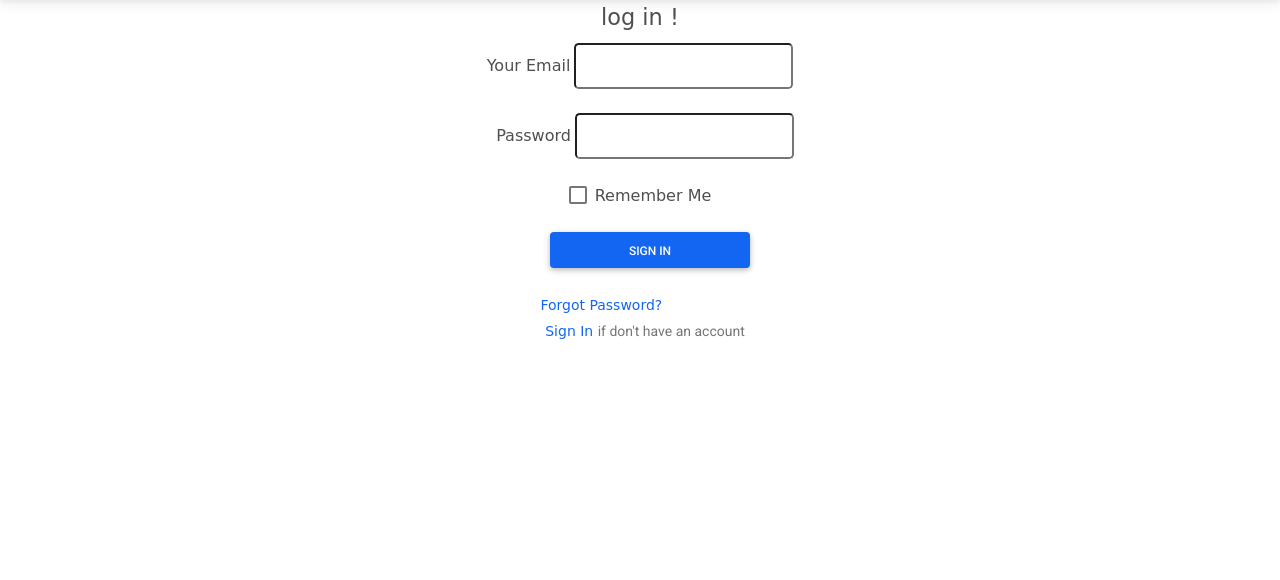
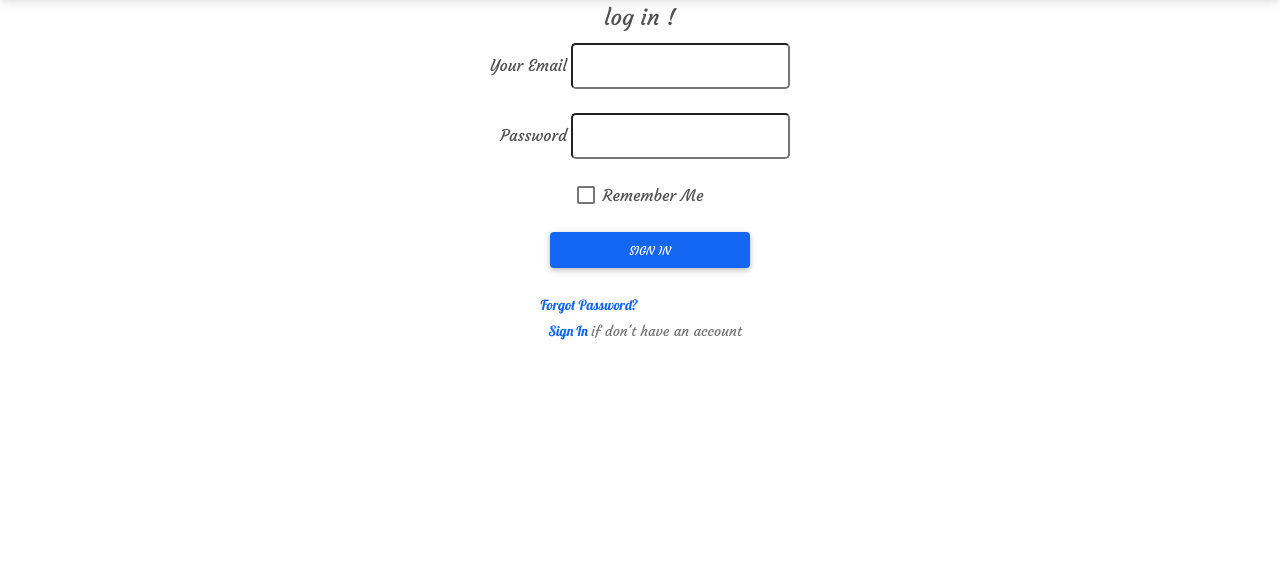
Before and after one commit to eude313/pitch, a Flask app: page /login in a window 1280 px wide. Shown: the part 59-639 px from the top of the page. Run offline with Flask 2, Linux system fonts and the light colour scheme; some libraries are stand-ins or nearby versions.

Commit message:
add all changes

```diff
--- a/webapp/templates/pitches.html
+++ b/webapp/templates/pitches.html
@@ -9,7 +9,7 @@
     {% with messages = get_flashed_messages(with_categories=true) %}
         {% if messages %}
           {% for category, message in messages %}
-            <div class="alert alert-{{ category }}">{{ message }}</div>
+            <div class="alert alert-{{ category }}" style="font-family: 'Courgette', cursive;">{{ message }}</div>
           {% endfor %}
         {% endif %}
     {% endwith %}
--- a/webapp/templates/signIn.html
+++ b/webapp/templates/signIn.html
@@ -10,18 +10,18 @@
     {% with messages = get_flashed_messages(with_categories=true) %}
         {% if messages %}
           {% for category, message in messages %}
-            <div class="alert alert-{{ category }}">{{ message }}</div>
+            <div class="alert alert-{{ category }}" style="font-family: 'Courgette', cursive;">{{ message }}</div>
           {% endfor %}
         {% endif %}
       {% endwith %}
     <form method="POST" action="">
             {{ form.hidden_tag() }}
         <fieldset class="form-group text-center">
-            <legend class="form" style="font-family: 'Playball', cursive; font-size:1.4rem;">log in !</legend>
+            <legend class="form" style=" font-family: 'Courgette', cursive;  font-size:1.4rem;">log in !</legend>
 
             <!-- Email input -->
             <div class="form-outline ml-4 mb-4">
-                {{ form.email.label( class="form-control-label",style="font-family: 'Playball', cursive;" ) }}
+                {{ form.email.label( class="form-control-label",style=" font-family: 'Courgette', cursive; " ) }}
                 {% if form.email.errors %}
                     {{ form.email( class="form-control-lg is_invalid" ) }}
                     <div class="invalid_feedback">
@@ -37,7 +37,7 @@
 
             <!-- Password input -->
             <div class="form-outline mb-4" style="margin-left: 10px;">
-                {{ form.password.label( class="form-control-label",style="font-family: 'Playball', cursive;" ) }}
+                {{ form.password.label( class="form-control-label",style=" font-family: 'Courgette', cursive; " ) }}
                 {% if form.password.errors %}
                     {{ form.password( class="form-control-lg is_invalid" ) }}
                     <div class="invalid_feedback">
@@ -52,7 +52,7 @@
             <!-- Checkbox -->
             <div class="form-check d-flex justify-content-center mb-4">
                 {{ form.remember( class="form-check-input" ) }}
-                {{ form.remember.label( class="form-check-label",style="font-family: 'Playball', cursive;") }}
+                {{ form.remember.label( class="form-check-label",style="font-family: 'Courgette', cursive;  ") }}
 
             </div>
 
@@ -60,15 +60,15 @@
 
         </fieldset>
         <div class="container pl-7" style="width:20%;">
-            {{ form.submit( class="btn btn-primary btn-block mb-4", style="margin-left: 10px;") }}
+            {{ form.submit( class="btn btn-primary btn-block mb-4", style="font-family: 'Courgette', cursive;   margin-left: 10px;") }}
             <small class="text-muted ml-2">
-            <a href="#"  style=" font-family: 'Playball', cursive;">Forgot Password?</a>
+            <a href="#"  style=" font-family: 'Lobster', cursive;">Forgot Password?</a>
             </small> <br>
 
         </div>
         <div class="text-center">
         <small class="text-muted ml-2">
-            <a href="{{ url_for('auth.signUp')}}"  style=" font-family: 'Playball', cursive; margin-left: 10px;">Sign In </a>if don't have an account
+            <a href="{{ url_for('auth.signUp')}}"  style="font-family: 'Lobster', cursive; margin-left: 10px;">Sign In </a> <span style="font-family: 'Courgette', cursive;  "> if don't have an account</span>
             </small>
         </div>
     </form>
```
Also changed, not shown: webapp/templates/signUp.html (+11 -11 lines).
